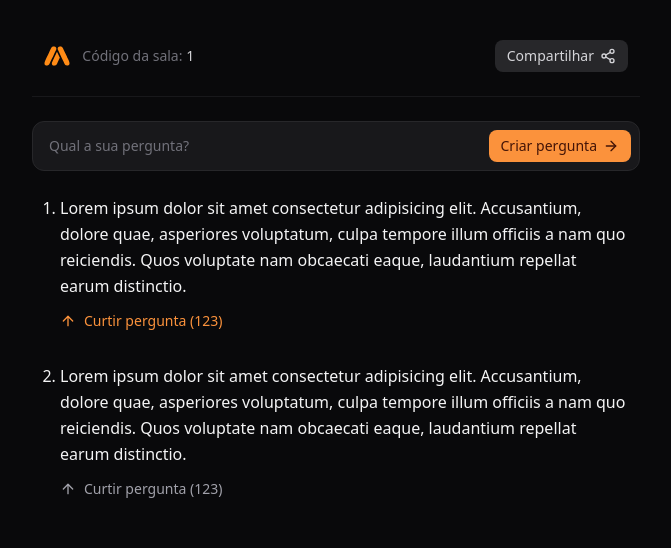
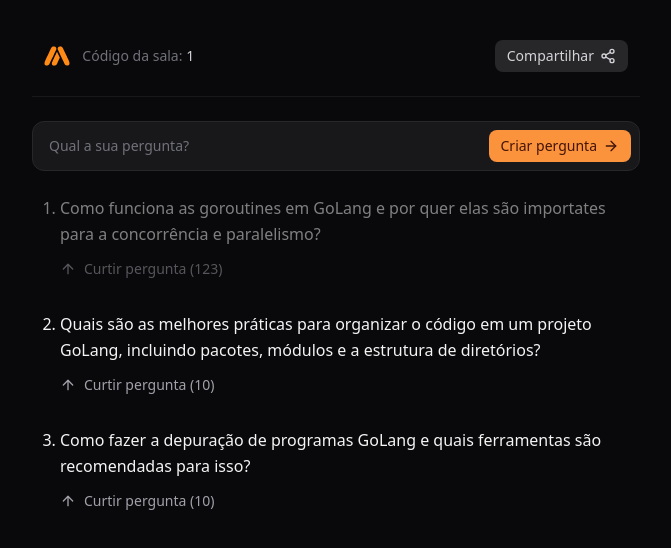
Before and after one commit to lanDev01/AMA, a React (Vite) app: page /room/1 in a window 1280 px wide. Shown: the top 548 px of the page, without its empty margins (304-975 px from the left). Built offline with nearby package versions, Linux system fonts and the light colour scheme.

Commit message:
Chore: Componentizing messages

```diff
--- /dev/null
+++ b/src/components/message.tsx
@@ -0,0 +1,48 @@
+import { ArrowUp } from "lucide-react";
+import { useState } from "react";
+
+interface MessageProps {
+  text: string;
+  amountOfReactions: number;
+  answered?: boolean;
+}
+
+export function Message({
+  text,
+  amountOfReactions,
+  answered = false,
+}: MessageProps) {
+  const [hasReacted, setHasReacted] = useState(false);
+
+  function handleReactToMessage() {
+    setHasReacted(true);
+  }
+
+  return (
+    <li
+      data-answered={answered}
+      className="ml-4 leading-relaxed text-zinc-100 data-[answered=true]:opacity-50 data-[answered=true]:pointer-events-none"
+    >
+      {text}
+
+      {hasReacted ? (
+        <button
+          type="button"
+          className="mt-3 flex items-center gap-2 text-orange-400 text-sm font-medium hover:text-orange-500"
+        >
+          <ArrowUp className="size-4" />
+          Curtir pergunta ({amountOfReactions})
+        </button>
+      ) : (
+        <button
+          type="button"
+          onClick={handleReactToMessage}
+          className="mt-3 flex items-center gap-2 text-zinc-400 text-sm font-medium hover:text-zinc-300"
+        >
+          <ArrowUp className="size-4" />
+          Curtir pergunta ({amountOfReactions})
+        </button>
+      )}
+    </li>
+  );
+}
--- a/src/pages/room.tsx
+++ b/src/pages/room.tsx
@@ -1,8 +1,9 @@
 import { useParams } from "react-router-dom";
-import { ArrowRight, ArrowUp, Share2 } from "lucide-react";
+import { ArrowRight, Share2 } from "lucide-react";
 import { toast } from "sonner";
 
 import amaLogo from "../assets/ama-logo.svg";
+import { Message } from "../components/message";
 
 export function Room() {
   const { roomId } = useParams();
@@ -57,33 +58,19 @@
       </form>
 
       <ol className="list-decimal list-outside px-3 space-y-8">
-        <li className="ml-4 leading-relaxed text-zinc-100">
-          Lorem ipsum dolor sit amet consectetur adipisicing elit. Accusantium,
-          dolore quae, asperiores voluptatum, culpa tempore illum officiis a nam
-          quo reiciendis. Quos voluptate nam obcaecati eaque, laudantium
-          repellat earum distinctio.
-          <button
-            type="button"
-            className="mt-3 flex items-center gap-2 text-orange-400 text-sm font-medium hover:text-orange-500"
-          >
-            <ArrowUp className="size-4" />
-            Curtir pergunta (123)
-          </button>
-        </li>
-
-        <li className="ml-4 leading-relaxed text-zinc-100">
-          Lorem ipsum dolor sit amet consectetur adipisicing elit. Accusantium,
-          dolore quae, asperiores voluptatum, culpa tempore illum officiis a nam
-          quo reiciendis. Quos voluptate nam obcaecati eaque, laudantium
-          repellat earum distinctio.
-          <button
-            type="button"
-            className="mt-3 flex items-center gap-2 text-zinc-400 text-sm font-medium hover:text-zinc-300"
-          >
-            <ArrowUp className="size-4" />
-            Curtir pergunta (123)
-          </button>
-        </li>
+        <Message
+          text="Como funciona as goroutines em GoLang e por quer elas são importates para a concorrência e paralelismo?"
+          amountOfReactions={123}
+          answered
+        />
+        <Message
+          text="Quais são as melhores práticas para organizar o código em um projeto GoLang, incluindo pacotes, módulos e a estrutura de diretórios?"
+          amountOfReactions={10}
+        />
+        <Message
+          text="Como fazer a depuração de programas GoLang e quais ferramentas são recomendadas para isso?"
+          amountOfReactions={10}
+        />
       </ol>
     </div>
   );
```
